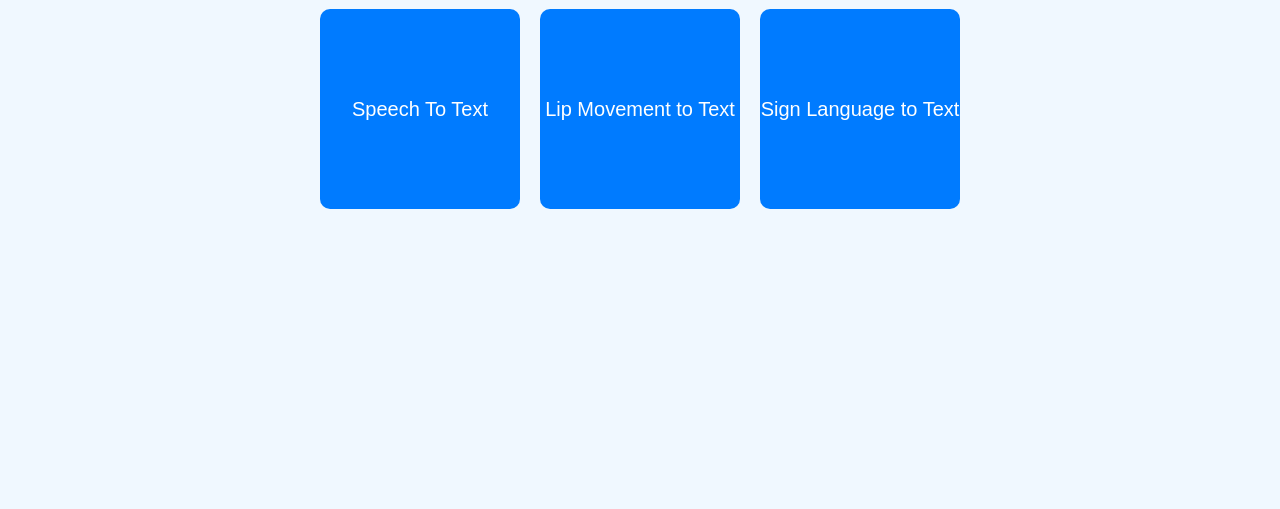
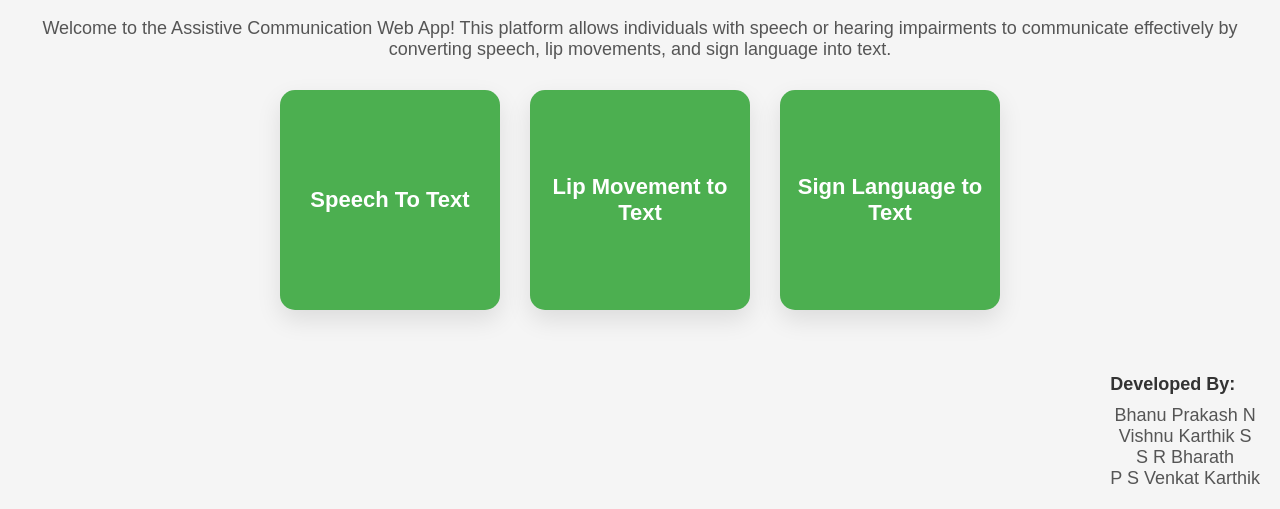
Before and after one commit to bhanuprakashnarnavaram/Capstone, a plain HTML site: page index.html in a window 1280 px wide. Shown: the part 291-800 px from the top of the page. Drawn offline with Linux system fonts and the light colour scheme.

Commit message:
Update index.html

```diff
--- a/index.html
+++ b/index.html
@@ -3,59 +3,139 @@
 <head>
     <meta charset="UTF-8">
     <meta name="viewport" content="width=device-width, initial-scale=1.0">
-    <title>Capstone Project</title>
+    <title>Assistive Communication Web App</title>
     <style>
+        /* General Styles */
         body {
             display: flex;
+            flex-direction: column;
             justify-content: center;
             align-items: center;
             height: 100vh;
             margin: 0;
-            background-color: #f0f8ff;
+            background-color: #f5f5f5;
             font-family: 'Arial', sans-serif;
         }
 
+        h1 {
+            font-size: 42px;
+            color: #1e3a8a;
+            margin-bottom: 15px;
+            text-align: center;
+        }
+
+        p {
+            font-size: 18px;
+            text-align: center;
+            margin-bottom: 30px;
+            color: #555;
+        }
+
+        /* Container for the boxes */
         .container {
             display: flex;
-            gap: 20px;
+            gap: 30px;
             justify-content: center;
             align-items: center;
+            flex-wrap: wrap;
         }
 
+        /* Box styling */
         .box {
-            width: 200px;
-            height: 200px;
-            background-color: #007bff;
-            border-radius: 10px;
+            width: 220px;
+            height: 220px;
+            background-color: #4caf50;
+            border-radius: 15px;
             display: flex;
             justify-content: center;
             align-items: center;
-            color: #fff;
-            font-size: 20px;
+            color: white;
+            font-size: 22px;
+            font-weight: bold;
             text-align: center;
             cursor: pointer;
-            transition: transform 0.3s, box-shadow 0.3s;
+            box-shadow: 0 10px 25px rgba(0, 0, 0, 0.1);
+            transition: all 0.3s ease-in-out;
         }
 
         .box:hover {
-            transform: translateY(-10px);
-            box-shadow: 0 4px 15px rgba(0, 0, 0, 0.2);
+            transform: translateY(-10px) scale(1.05);
+            box-shadow: 0 15px 30px rgba(0, 0, 0, 0.2);
+            animation: bounce 0.5s ease-in-out infinite alternate;
+        }
+
+        @keyframes bounce {
+            0% { transform: translateY(0); }
+            100% { transform: translateY(-8px); }
+        }
+
+        /* Footer section */
+        .footer {
+            position: absolute;
+            bottom: 20px;
+            right: 20px;
+            text-align: left;
+            font-size: 16px;
+            color: #777;
+        }
+
+        .footer h3 {
+            font-size: 18px;
+            margin-bottom: 10px;
+            color: #333;
+        }
+
+        .footer p {
+            margin: 0;
         }
 
         /* Responsive adjustments */
         @media (max-width: 768px) {
             .container {
                 flex-direction: column;
+                gap: 20px;
+            }
+
+            .box {
+                width: 85%;
+                height: auto;
+                font-size: 20px;
+            }
+
+            h1 {
+                font-size: 36px;
+            }
+
+            p {
+                font-size: 16px;
             }
         }
+
     </style>
 </head>
 <body>
 
+    <h1>Assistive Communication Web App</h1>
+    <p>Welcome to the Assistive Communication Web App! This platform allows individuals with speech or hearing impairments to communicate effectively by converting speech, lip movements, and sign language into text.</p>
+
     <div class="container">
-        <div class="box" onclick="goToPage('speech_text.html')">Speech To Text</div>
-        <div class="box" onclick="goToPage('Lip_movement.html')">Lip Movement to Text</div>
-        <div class="box" onclick="goToPage('Sign_language.html')">Sign Language to Text</div>
+        <div class="box" onclick="goToPage('speech_text.html')">
+            Speech To Text
+        </div>
+        <div class="box" onclick="goToPage('Lip_movement.html')">
+            Lip Movement to Text
+        </div>
+        <div class="box" onclick="goToPage('Sign_language.html')">
+            Sign Language to Text
+        </div>
+    </div>
+
+    <div class="footer">
+        <h3>Developed By:</h3>
+        <p>Bhanu Prakash N</p>
+        <p>Vishnu Karthik S</p>
+        <p>S R Bharath</p>
+        <p>P S Venkat Karthik</p>
     </div>
 
     <script>
```
